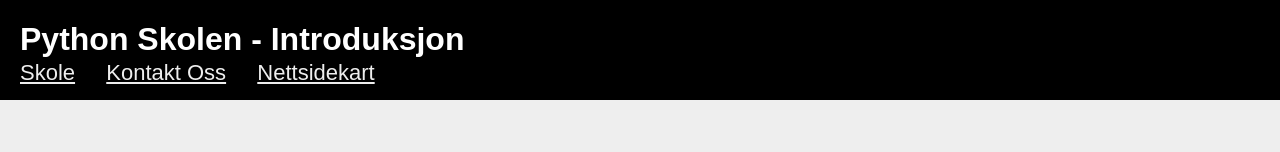
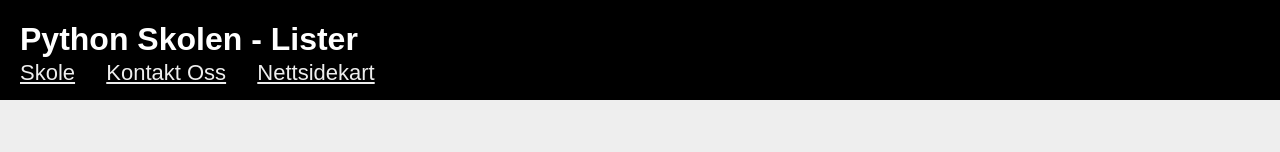
Before and after one commit to perhenrik90/IT2805, a plain HTML site: page lister/index.html in a window 1280 px wide. Shown: the top 152 px of the page. Drawn offline with Linux system fonts and the light colour scheme.

Commit message:
oppdatert header

```diff
--- a/lister/index.html
+++ b/lister/index.html
@@ -10,7 +10,7 @@
 
 <body>
   <header>
-    <h1>Python Skolen - Introduksjon</h1>
+    <h1>Python Skolen - Lister</h1>
   </header>
 
   <nav class="topMenu">
```
Also changed, not shown: betingelser/index.html (+1 -1 lines).
